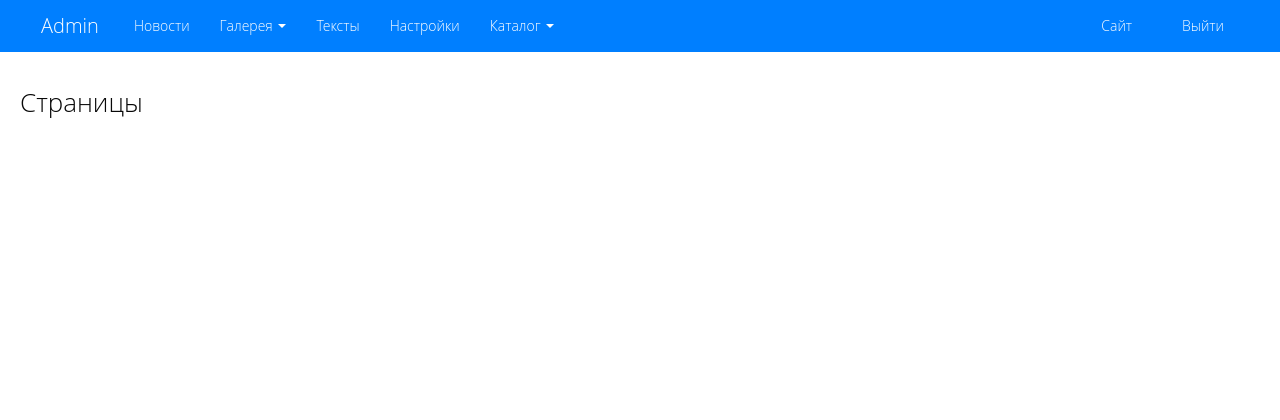
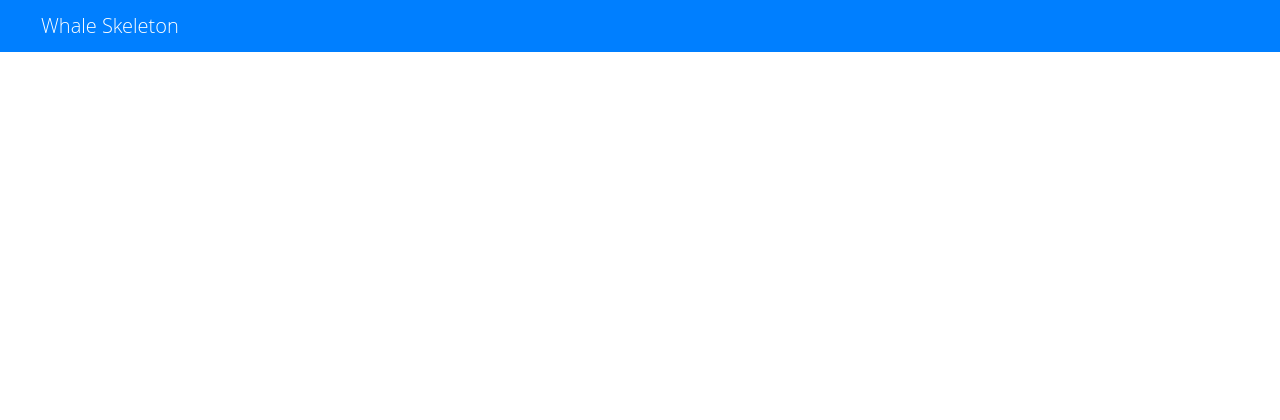
Before and after one commit to boxfrommars/swhale, a PHP site: template views/layout.twig in a window 1280 px wide. Shown: the top 420 px of the page. Run offline with PHP 8.4, Linux system fonts and the light colour scheme; the template is opened without the code that fills it, so the values that code supplies are empty; some libraries are stand-ins or nearby versions.

Commit message:
dicts, layout

```diff
--- a/composer.json
+++ b/composer.json
@@ -8,6 +8,7 @@
             "url": "https://github.com/boxfrommars/whale"
         }
     ],
+    "minimum-stability": "dev",
     "autoload": {
         "psr-0": {
             "Romanov": "src/"
--- a/public/index.php
+++ b/public/index.php
@@ -22,6 +22,7 @@ $app['logtime']('before user routes');
 
 if ($app['is_cache'] && $app['cache']->contains('pages')) {
     $pages = $app['cache']->fetch('pages');
+    $app['logtime']('pages from cache');
 } else {
     $pages = $app['page.service']->fetchAll();
     if ($app['is_cache']) $app['cache']->save('pages', $pages);
--- a/views/layout.twig
+++ b/views/layout.twig
@@ -28,7 +28,7 @@
             height: 80px;
         }
         @media (max-width: 767px) {
-            #footer {
+            footer {
                 margin-left: -20px;
                 margin-right: -20px;
                 padding-left: 20px;
@@ -40,12 +40,6 @@
         footer {
             background-color: #f5f5f5;
             line-height: 60px;
-        }
-        .admin-image {
-            padding-right: 15px;
-        }
-        .btn.action {
-            padding: 1px 8px;
         }
     </style>
     <!-- Le HTML5 shim, for IE6-8 support of HTML5 elements -->
@@ -69,57 +63,16 @@
                     <span class="icon-bar"></span>
                     <span class="icon-bar"></span>
                 </a>
-                <a class="brand" href="/admin">Admin</a>
-
-                <div class="nav-collapse">
-                    <ul class="nav">
-                        <li><a href="/admin/news">Новости</a></li>
-                        <li class="dropdown">
-                            <a class="dropdown-toggle" id="gLabel" role="button" data-toggle="dropdown" data-target="#" href="/catalog">
-                                Галерея
-                                <b class="caret"></b>
-                            </a>
-                            <ul class="dropdown-menu" role="menu" aria-labelledby="gLabel">
-                                <li><a href="/admin/gallery">Галерея</a></li>
-                                <li><a href="/admin/gallerymain">Слайдер</a></li>
-                            </ul>
-                        </li>
-                        <li><a href="/admin/page-text">Тексты</a></li>
-                        <li><a href="/admin/settings">Настройки</a></li>
-                        <li class="dropdown">
-                            <a class="dropdown-toggle" id="dLabel" role="button" data-toggle="dropdown" data-target="#" href="/catalog">
-                                Каталог
-                                <b class="caret"></b>
-                            </a>
-                            <ul class="dropdown-menu" role="menu" aria-labelledby="dLabel">
-                                <li><a href="/admin/category">Категории</a></li>
-                                <li><a href="/admin/thesaurus">Справочники</a></li>
-                            </ul>
-                        </li>
-                    </ul>
-                    <ul class="nav pull-right">
-                        <li><a href="/">Сайт</a></li>
-                        <li class="divider-vertical"></li>
-                        <li><a href="/logout">Выйти</a></li>
-                    </ul>
-                </div>
+                <a class="brand" href="/">Whale Skeleton</a>
             </div>
         </div>
     </div>
 
     <div class="container-fluid main">
+
         <div class="row-fluid">
-            <div class="span3" id="app-sidebar">
-                <h2>Страницы</h2>
-                <table class="table table-hover table-striped pages-tree">
-                    <tbody>
-                    </tbody>
-                </table>
-            </div>
-            <div class="span9">
-                <div class="row-fluid">
-                    {{ content }}
-                </div>
+            <div class="container-fluid">
+                {{ content }}
             </div>
         </div>
     </div>
```
